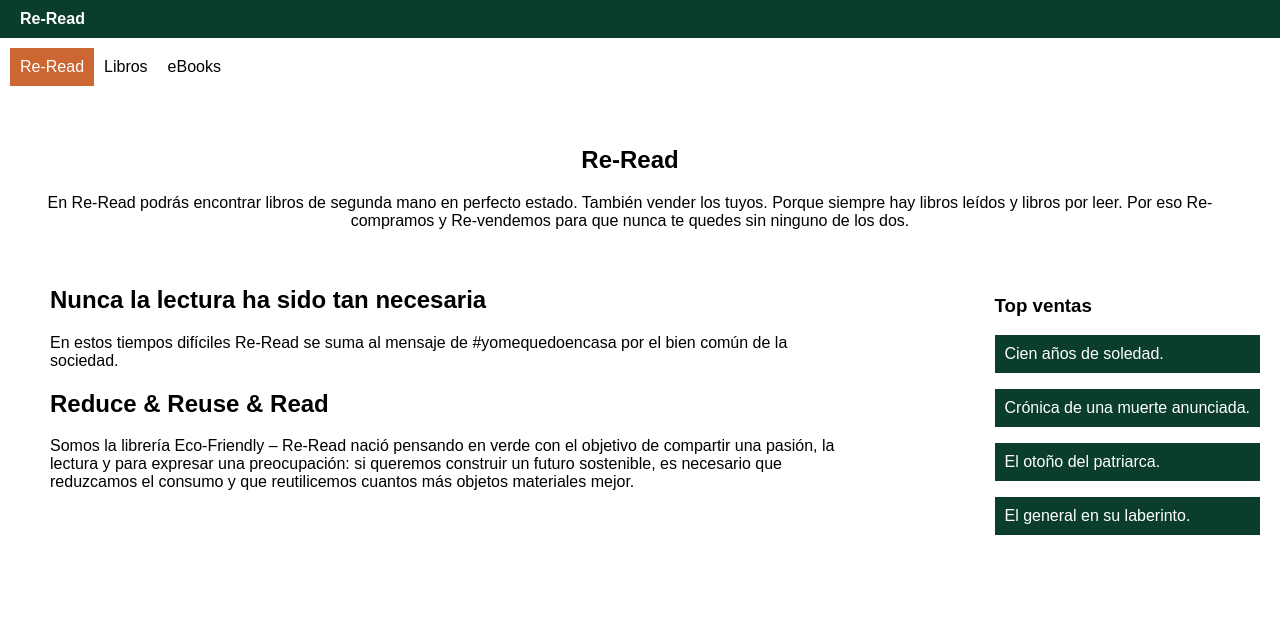
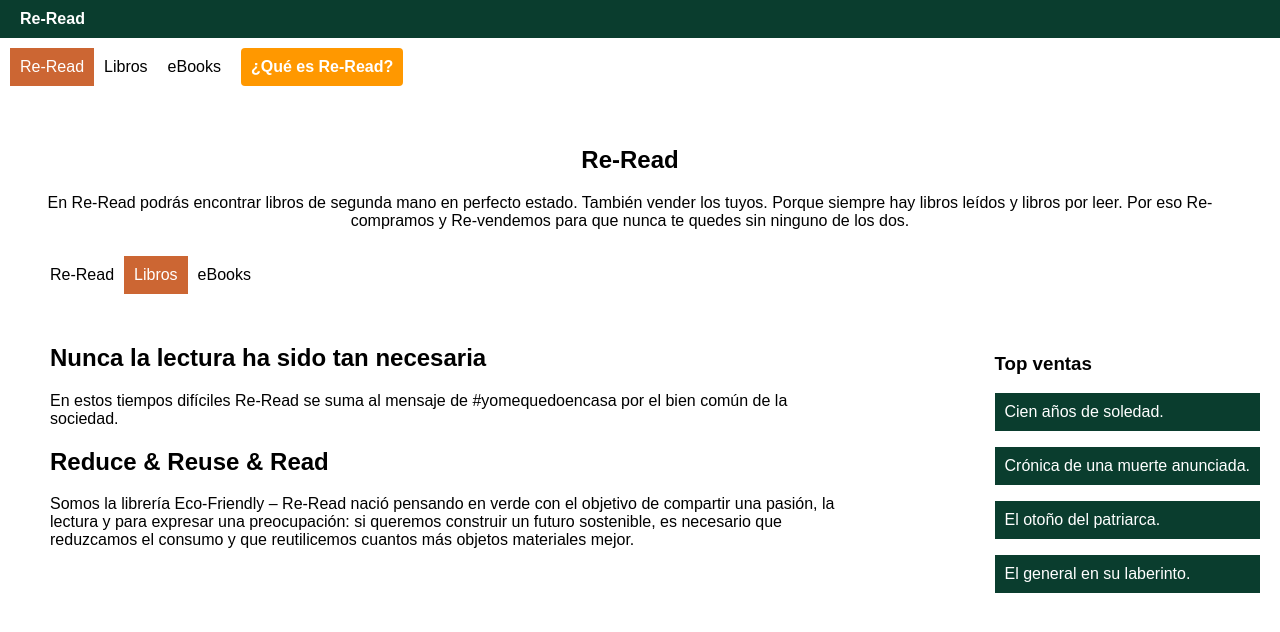
Before and after one commit to martiurpinas/-activitat13re-read, a plain HTML site: page index.html in a window 1280 px wide. Drawn offline with Linux system fonts and the light colour scheme.

Commit message:
Update index.html

```diff
--- a/index.html
+++ b/index.html
@@ -10,6 +10,13 @@
         /* Extra: ocultar secciones por defecto y mostrar solo la activa */
         .tab-section { display: none; }
         .tab-section.active { display: block; }
+        .menu .orange-tab {
+            background-color: #ff9800;
+            color: white !important;
+            border-radius: 4px;
+            font-weight: bold;
+            margin-left: 10px;
+        }
     </style>
 </head>
 <body>
@@ -18,12 +25,18 @@
         <a href="#" class="active" onclick="showSection('inicio', event)">Re-Read</a>
         <a href="#" onclick="showSection('libros', event)">Libros</a>
         <a href="#" onclick="showSection('ebooks', event)">eBooks</a>
+        <a href="#" class="orange-tab" onclick="showSection('quees', event)">¿Qué es Re-Read?</a>
     </nav>
     <main class="container">
         <!-- INICIO -->
         <section id="inicio" class="tab-section active">
             <h1>Re-Read</h1>
             <p>En Re-Read podrás encontrar libros de segunda mano en perfecto estado. También vender los tuyos. Porque siempre hay libros leídos y libros por leer. Por eso Re-compramos y Re-vendemos para que nunca te quedes sin ninguno de los dos.</p>
+                <nav class="menu">
+                    <a href="#" onclick="showSection('inicio', event)">Re-Read</a>
+                    <a href="#" class="active" onclick="showSection('libros', event)">Libros</a>
+                    <a href="#" onclick="showSection('ebooks', event)">eBooks</a>
+                </nav>
             <div class="seccion2">
                 <section class="content">
                     <h2>Nunca la lectura ha sido tan necesaria</h2>
@@ -101,6 +114,12 @@
                 </section>
             </div>
         </section>
+        <!-- NUEVA SECCIÓN ¿Qué es Re-Read? -->
+        <section id="quees" class="tab-section">
+            <div class="container">
+                <h1>¿Qué es Re-Read?</h1>
+            </div>
+        </section>
     </main>
     <aside class="sidebar1">
         <h3>Top ventas</h3>
@@ -117,10 +136,11 @@
             // Muestra la sección seleccionada
             document.getElementById(sectionId).classList.add('active');
             // Actualiza el menú principal
-            document.querySelectorAll('#mainMenu a').forEach(a => a.classList.remove('active'));
+            document.querySelectorAll('#mainMenu a').forEach(a => a.classList.remove('active', 'orange-tab'));
             if(sectionId === 'inicio') document.querySelectorAll('#mainMenu a')[0].classList.add('active');
             if(sectionId === 'libros') document.querySelectorAll('#mainMenu a')[1].classList.add('active');
             if(sectionId === 'ebooks') document.querySelectorAll('#mainMenu a')[2].classList.add('active');
+            if(sectionId === 'quees') document.querySelectorAll('#mainMenu a')[3].classList.add('orange-tab');
         }
     </script>
 </body>
```
